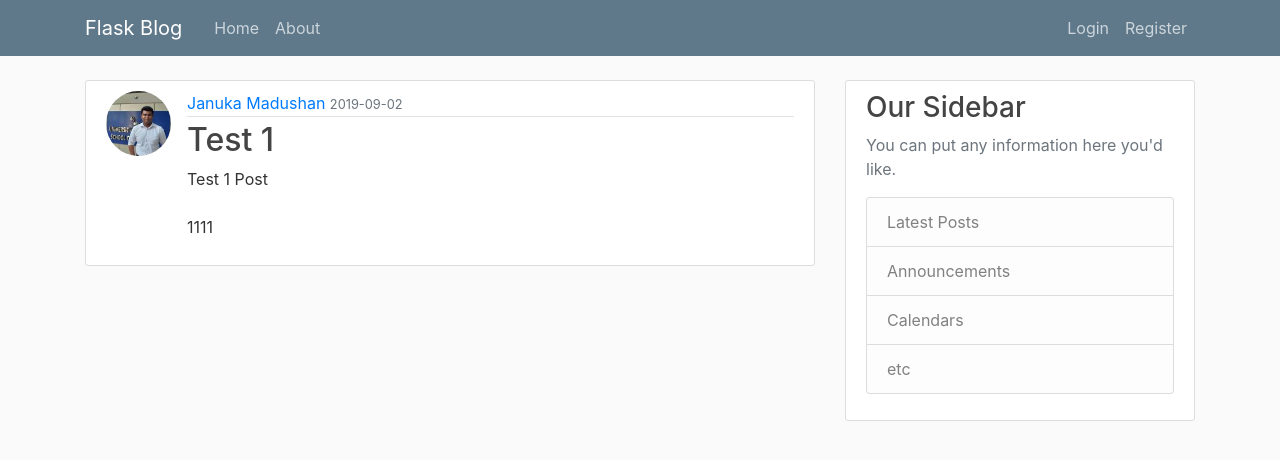
After one commit to JanukaD/sample_FlaskProject, a Flask app: page /post/1 in a window 1280 px wide. The commit adds this page. Shown: the top 460 px of the page. Run offline with Flask 2, Linux system fonts and the light colour scheme; data comes from the database, SQL or seed files in the repository; both versions use the stored data as it was after the commit; some libraries are stand-ins or nearby versions.

Commit message:
Create post function

```diff
--- a/app/routes.py
+++ b/app/routes.py
@@ -1,32 +1,17 @@
 import os
 import secrets
 from PIL import Image
-from flask import url_for, render_template, flash, redirect, request
+from flask import url_for, render_template, flash, redirect, request, abort
 from app import app, db, bcrypt
-from app.forms import RegistrationForm, LoginForm, UpdateAccountForm
+from app.forms import RegistrationForm, LoginForm, UpdateAccountForm, PostForm
 from app.models import User, Post
 from flask_login import login_user, current_user, logout_user, login_required
-
-
-posts = [
-    {
-        'author': 'Januka Madushan',
-        'title': 'Post 01',
-        'content': 'Sample Post 01',
-        'date_posted': 'August 28,2019'
-    },
-    {
-        'author': 'Januka Madushan',
-        'title': 'Post 02',
-        'content': 'Sample Post 02',
-        'date_posted': 'August 28,2019'
-    }
-]
 
 
 @app.route('/')
 @app.route('/home')
 def home():
+    posts = Post.query.all()
     return render_template("home.html", posts=posts)
 
 
@@ -103,3 +88,56 @@ def account():
         form.email.data = current_user.email
     image_file = url_for('static', filename='images/'+ current_user.image_file)
     return render_template('account.html', title="Account", image_file=image_file, form=form)
+
+
+@app.route('/post/new', methods=['GET', 'POST'])
+@login_required
+def new_post():
+    form = PostForm()
+    if form.validate_on_submit():
+        post = Post(title=form.title.data, content=form.content.data, author = current_user)
+        db.session.add(post)
+        db.session.commit()
+        flash('Your post has been created!', 'success')
+        return redirect(url_for('home'))
+    return render_template('create_post.html', title="New Post", form=form,
+                           legend='- New Post -')
+
+
+@app.route("/post/<int:post_id>")
+def post(post_id):
+    post = Post.query.get_or_404(post_id)
+    return render_template('post.html', title=post.title, post=post)
+
+
+@app.route("/post/<int:post_id>/update", methods=['GET', 'POST'])
+@login_required
+def update_post(post_id):
+    post = Post.query.get_or_404(post_id)
+    if post.author != current_user:
+        abort(403)
+    form = PostForm()
+    if form.validate_on_submit():
+        post.title = form.title.data
+        post.content = form.content.data
+        db.session.commit()
+        flash('Your post has been updated!', 'success')
+        return redirect(url_for('post', post_id=post.id))
+    elif request.method == 'GET':
+        form.title.data = post.title
+    form.content.data = post.content
+
+    return render_template('create_post.html', title="Update Post", form=form,
+                           legend='- Update Post -')
+
+
+@app.route("/post/<int:post_id>/delete", methods=['POST'])
+@login_required
+def delete_post(post_id):
+    post = Post.query.get_or_404(post_id)
+    if post.author != current_user:
+        abort(403)
+    db.session.delete(post)
+    db.session.commit()
+    flash('Your post has been deleted!', 'success')
+    return redirect(url_for('home'))
--- a/app/templates/layout.html
+++ b/app/templates/layout.html
@@ -32,6 +32,7 @@
                 <!-- Navbar Right Side -->
                 <div class="navbar-nav">
                     {% if current_user.is_authenticated %}
+                        <a class="nav-item nav-link" href="{{ url_for ('new_post') }}">New Post</a>
                         <a class="nav-item nav-link" href="{{ url_for ('account') }}">Account</a>
                         <a class="nav-item nav-link" href="{{ url_for ('logout') }}">Logout</a>
                     {% else %}
--- /dev/null
+++ b/app/templates/post.html
@@ -0,0 +1,39 @@
+{% extends "layout.html" %}
+{% block content %}
+    <article class="media content-section">
+        <img class="rounded-circle article-img" src="{{ url_for('static', filename='images/'+ post.author.image_file)}}">
+        <div class="media-body">
+            <div class="article-metadata">
+                <a claa="mr-2" href="#">{{ post.author.username }}</a>
+                <small class="text-muted">{{ post.date_posted.strftime('%Y-%m-%d') }}</small>
+                {% if post.author == current_user %}
+                    <div>
+                        <a class="btn btn-secondary btn-sm mt-1 mb-1" href="{{ url_for('update_post', post_id=post.id )}}">Update</a>
+                        <button type="button" class="btn btn-danger btn-sm m-1" data-toggle="modal" data-target="#deleteModal">Delete</button>
+                    </div>
+                {% endif %}
+            </div>
+            <h2>{{ post.title }}</h2>
+            <p class="article-content">{{ post.content }}</p>
+        </div>
+    </article>
+    <!-- Modal -->
+    <div class="modal fade" id="deleteModal" tabindex="-1" role="dialog" aria-labelledby="deleteModalLabel" aria-hidden="true">
+        <div class="modal-dialog" role="document">
+            <div class="modal-content">
+                <div class="modal-header">
+                    <h5 class="modal-title" id="deleteModalLabel">Delete Post?</h5>
+                    <button type="button" class="close" data-dismiss="modal" aria-label="Close">
+                        <span aria-hidden="true">&times;</span>
+                    </button>
+                </div>
+                <div class="modal-footer">
+                    <button type="button" class="btn btn-secondary" data-dismiss="modal">Close</button>
+                    <form action="{{ url_for('delete_post', post_id=post.id) }}" method="POST">
+                        <input class="btn btn-danger" type="submit" value="Delete">
+                    </form>
+                </div>
+            </div>
+        </div>
+    </div>
+{% endblock content %}
```
Also changed, not shown: app/forms.py (+7 -1 lines), app/templates/create_post.html (added, +41 -0 lines), app/templates/home.html (+11 -5 lines), app/site.db, app/templates/login.html (indentation only).
